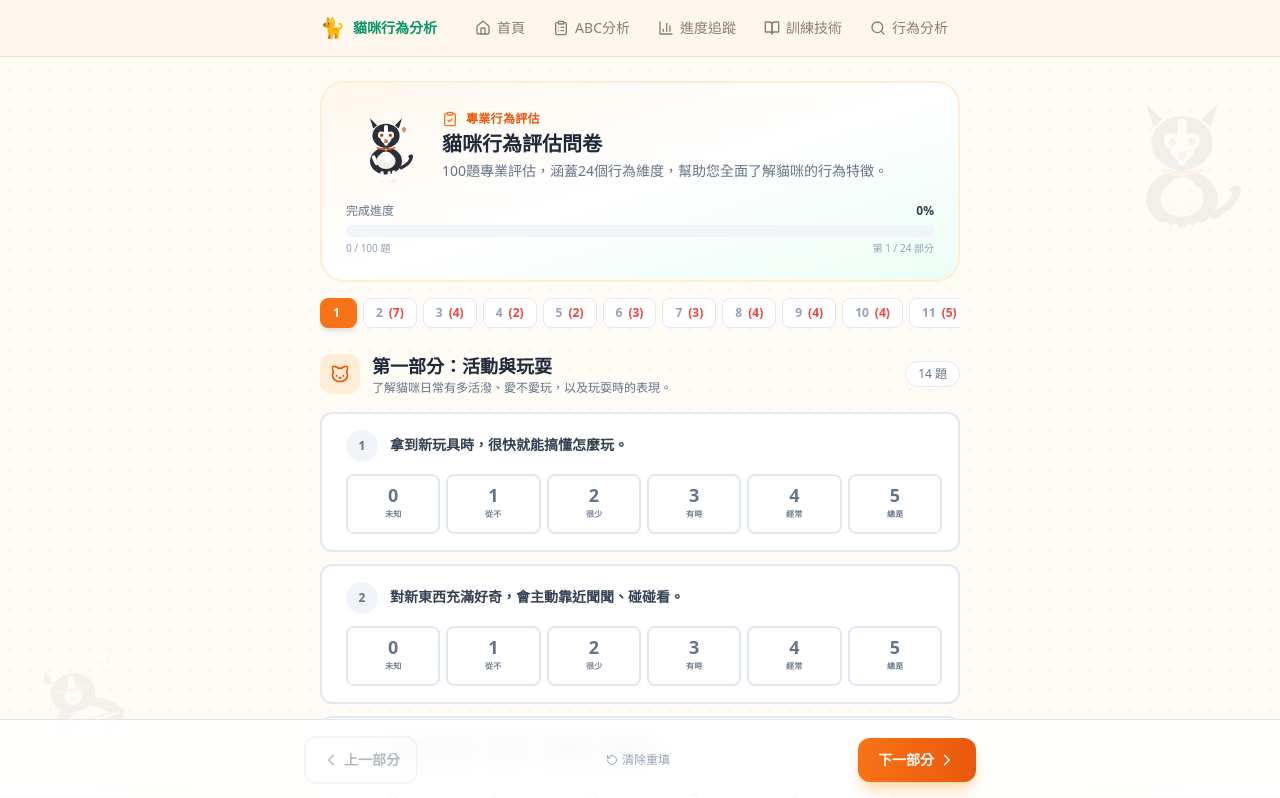
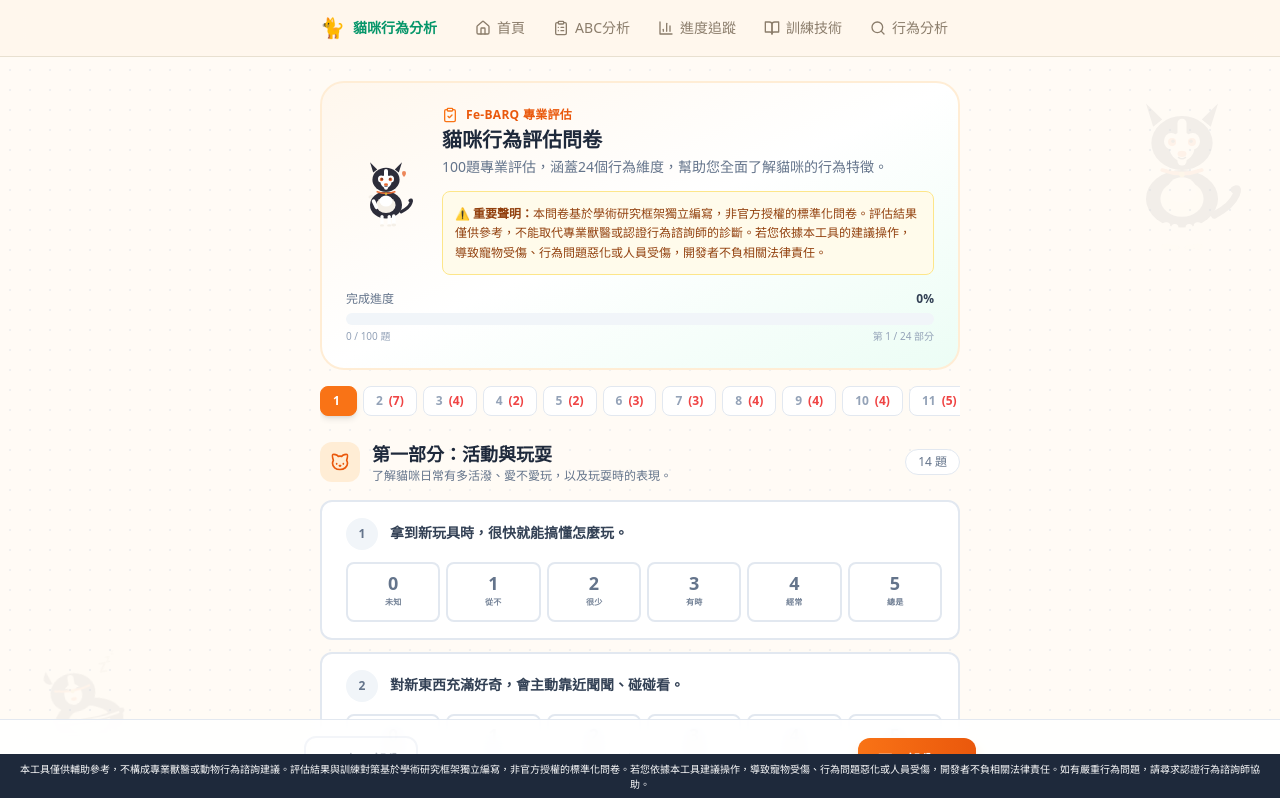
Before and after one commit to chouandony/cat-behavior-analyzer-v2, a Next.js app: page /questionnaire in a window 1280 px wide. Shown: the top 798 px of the page. Built offline with nearby package versions, Linux system fonts and the light colour scheme.

Commit message:
Add disclaimers to questionnaire, result, and layout

```diff
--- a/app/layout.tsx
+++ b/app/layout.tsx
@@ -5,7 +5,7 @@ import CatSVG from '@/components/CatSVG'
 
 export const metadata: Metadata = {
   title: '貓咪行為分析與訓練對策 | Cat Behavior Analyzer',
-  description: '從天性判讀到訓練技術選擇的完整流程。分析貓咪不良行為的 ABC 模式，找到最適合的訓練對策，記錄進度改善成效。',
+  description: '從天性判讀到訓練技術選擇的完整流程。分析貓咪不良行為的 ABC+E 模式，找到最適合的訓練對策，記錄進度改善成效。',
   keywords: '貓咪訓練, 行為分析, 亂尿, 咬人, 抓沙發, 多貓衝突, 正向訓練, ABC分析, 貓行為',
   openGraph: {
     title: '貓咪行為分析與訓練對策',
@@ -34,9 +34,16 @@ export default function RootLayout({
         <div className="fixed inset-0 dot-pattern opacity-30 pointer-events-none z-0" />
 
         <Navbar />
-        <main className="max-w-2xl mx-auto px-4 py-6 pb-24 relative z-10">
+        <main className="max-w-2xl mx-auto px-4 py-6 pb-28 relative z-10">
           {children}
         </main>
+
+        {/* 底部免責聲明 */}
+        <div className="fixed bottom-0 left-0 right-0 bg-slate-800 text-white text-[10px] py-2 px-4 text-center z-30">
+          <p>
+            本工具僅供輔助參考，不構成專業獸醫或動物行為諮詢建議。評估結果與訓練對策基於學術研究框架獨立編寫，非官方授權的標準化問卷。若您依據本工具建議操作，導致寵物受傷、行為問題惡化或人員受傷，開發者不負相關法律責任。如有嚴重行為問題，請尋求認證行為諮詢師協助。
+          </p>
+        </div>
 
         {/* 底部裝飾 */}
         <div className="fixed bottom-0 left-0 right-0 h-1 bg-gradient-to-r from-forest-400 via-cat-400 to-forest-400 opacity-60" />
--- a/app/questionnaire/page.tsx
+++ b/app/questionnaire/page.tsx
@@ -231,7 +231,7 @@ export default function QuestionnairePage() {
             <div className="flex items-center gap-2 mb-1">
               <ClipboardCheck size={16} className="text-orange-500" />
               <span className="text-xs font-bold text-orange-600 tracking-wide">
-                專業行為評估
+                Fe-BARQ 專業評估
               </span>
             </div>
             <h1 className="text-xl font-black text-slate-800 leading-tight">
@@ -240,6 +240,12 @@ export default function QuestionnairePage() {
             <p className="text-sm text-slate-500 mt-1 leading-relaxed">
               100題專業評估，涵蓋24個行為維度，幫助您全面了解貓咪的行為特徵。
             </p>
+            {/* 免責聲明 */}
+            <div className="mt-3 bg-amber-50 border border-amber-200 rounded-lg p-3">
+              <p className="text-xs text-amber-800 leading-relaxed">
+                <b>⚠️ 重要聲明：</b>本問卷基於學術研究框架獨立編寫，非官方授權的標準化問卷。評估結果僅供參考，不能取代專業獸醫或認證行為諮詢師的診斷。若您依據本工具的建議操作，導致寵物受傷、行為問題惡化或人員受傷，開發者不負相關法律責任。
+              </p>
+            </div>
           </div>
         </div>
 
--- a/app/questionnaire/result/page.tsx
+++ b/app/questionnaire/result/page.tsx
@@ -72,6 +72,12 @@ export default function QuestionnaireResultPage() {
             <p className="text-sm text-slate-500 mt-1">
               完成 {result.completedCount} / {result.totalCount} 題
             </p>
+            {/* 免責聲明 */}
+            <div className="mt-3 bg-amber-50 border border-amber-200 rounded-lg p-3">
+              <p className="text-xs text-amber-800 leading-relaxed">
+                <b>⚠️ 重要聲明：</b>本問卷基於學術研究框架獨立編寫，非官方授權的標準化問卷。評估結果僅供參考，不能取代專業獸醫或認證行為諮詢師的診斷。若您依據本工具的建議操作，導致寵物受傷、行為問題惡化或人員受傷，開發者不負相關法律責任。
+              </p>
+            </div>
           </div>
         </div>
 
@@ -194,7 +200,7 @@ export default function QuestionnaireResultPage() {
         </div>
       )}
 
-      {/* 底部操作（已移除「對全部關注行為進行 ABC 分析」大按鈕） */}
+      {/* 底部操作（已移除「對全部關注行為進行 ABC+E 分析」大按鈕） */}
       <div className="pt-4 space-y-3">
         <div className="grid grid-cols-2 gap-3">
           <Link
```
